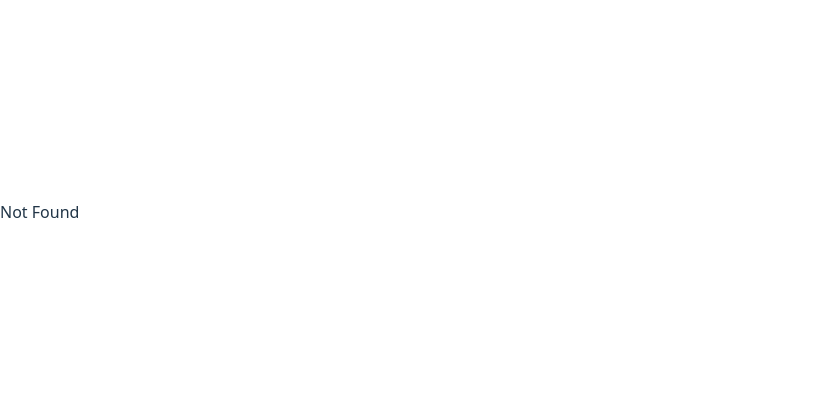
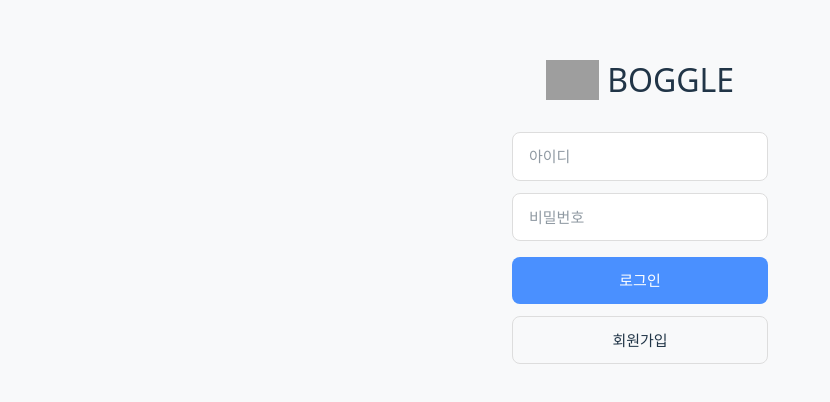
Before and after one commit to gsainfoteam/boggle-fe, a React (Vite) app: page /login in a window 1280 px wide. Shown: the part 188-590 px from the top of the page, without its empty margins (0-830 px from the left). Built offline with nearby package versions, Linux system fonts and the light colour scheme; grey boxes are pictures that could not be loaded.

Commit message:
make login page

```diff
--- a/src/component/Header.jsx
+++ b/src/component/Header.jsx
@@ -1,3 +1,5 @@
+import { useRouter } from "@tanstack/react-router";
+
 const headerStyle = {
   height: 56,
   background: "#fff",
@@ -11,6 +13,8 @@ const headerStyle = {
 };
 
 export default function Header() {
+  const router = useRouter();
+
   return (
     <header style={headerStyle}>
       <img src="/logo.png" alt="logo" style={{ height: 32, marginRight: 8 }} />
@@ -19,7 +23,20 @@ export default function Header() {
         placeholder="검색"
         style={{ flex: 1, maxWidth: 400, marginRight: 16, padding: 6 }}
       />
-      <button style={{ marginLeft: "auto" }}>로그인</button>
+      <button
+        onClick={() => router.navigate({ to: "/login" })}
+        style={{
+          marginLeft: "auto",
+          padding: "6px 16px",
+          borderRadius: 6,
+          border: "1px solid #ddd",
+          background: "#fff",
+          cursor: "pointer",
+          fontSize: 14,
+        }}
+      >
+        로그인
+      </button>
     </header>
   );
 }
--- a/src/routeTree.gen.ts
+++ b/src/routeTree.gen.ts
@@ -12,6 +12,7 @@
 
 import { Route as rootRoute } from './routes/__root'
 import { Route as WriteImport } from './routes/write'
+import { Route as LoginImport } from './routes/login'
 import { Route as IndexImport } from './routes/index'
 
 // Create/Update Routes
@@ -19,6 +20,12 @@ import { Route as IndexImport } from './routes/index'
 const WriteRoute = WriteImport.update({
   id: '/write',
   path: '/write',
+  getParentRoute: () => rootRoute,
+} as any)
+
+const LoginRoute = LoginImport.update({
+  id: '/login',
+  path: '/login',
   getParentRoute: () => rootRoute,
 } as any)
 
@@ -39,6 +46,13 @@ declare module '@tanstack/react-router' {
       preLoaderRoute: typeof IndexImport
       parentRoute: typeof rootRoute
     }
+    '/login': {
+      id: '/login'
+      path: '/login'
+      fullPath: '/login'
+      preLoaderRoute: typeof LoginImport
+      parentRoute: typeof rootRoute
+    }
     '/write': {
       id: '/write'
       path: '/write'
@@ -53,36 +67,41 @@ declare module '@tanstack/react-router' {
 
 export interface FileRoutesByFullPath {
   '/': typeof IndexRoute
+  '/login': typeof LoginRoute
   '/write': typeof WriteRoute
 }
 
 export interface FileRoutesByTo {
   '/': typeof IndexRoute
+  '/login': typeof LoginRoute
   '/write': typeof WriteRoute
 }
 
 export interface FileRoutesById {
   __root__: typeof rootRoute
   '/': typeof IndexRoute
+  '/login': typeof LoginRoute
   '/write': typeof WriteRoute
 }
 
 export interface FileRouteTypes {
   fileRoutesByFullPath: FileRoutesByFullPath
-  fullPaths: '/' | '/write'
+  fullPaths: '/' | '/login' | '/write'
   fileRoutesByTo: FileRoutesByTo
-  to: '/' | '/write'
-  id: '__root__' | '/' | '/write'
+  to: '/' | '/login' | '/write'
+  id: '__root__' | '/' | '/login' | '/write'
   fileRoutesById: FileRoutesById
 }
 
 export interface RootRouteChildren {
   IndexRoute: typeof IndexRoute
+  LoginRoute: typeof LoginRoute
   WriteRoute: typeof WriteRoute
 }
 
 const rootRouteChildren: RootRouteChildren = {
   IndexRoute: IndexRoute,
+  LoginRoute: LoginRoute,
   WriteRoute: WriteRoute,
 }
 
@@ -97,11 +116,15 @@ export const routeTree = rootRoute
       "filePath": "__root.jsx",
       "children": [
         "/",
+        "/login",
         "/write"
       ]
     },
     "/": {
       "filePath": "index.jsx"
+    },
+    "/login": {
+      "filePath": "login.jsx"
     },
     "/write": {
       "filePath": "write.jsx"
--- /dev/null
+++ b/src/routes/login.jsx
@@ -0,0 +1,106 @@
+import { createFileRoute } from "@tanstack/react-router";
+import React from "react";
+
+export const Route = createFileRoute("/login")({
+  component: LoginComponent,
+});
+
+function LoginComponent() {
+  return (
+    <div
+      style={{
+        width: "100vw",
+        height: "100vh",
+        display: "flex",
+        justifyContent: "center",
+        alignItems: "center",
+        background: "#f8f9fa",
+      }}
+    >
+      <div
+        style={{
+          display: "flex",
+          flexDirection: "column",
+          alignItems: "center",
+        }}
+      >
+        <div
+          style={{
+            display: "flex",
+            alignItems: "center",
+            marginBottom: 32,
+          }}
+        >
+          <img
+            src="/logo.png"
+            alt="logo"
+            style={{ height: 40, marginRight: 8 }}
+          />
+          <h1 style={{ fontSize: 32, margin: 0 }}>BOGGLE</h1>
+        </div>
+        <div
+          style={{
+            width: "100%",
+            maxWidth: 360,
+            display: "flex",
+            flexDirection: "column",
+            gap: 12,
+          }}
+        >
+          <input
+            type="text"
+            placeholder="아이디"
+            style={{
+              width: "100%",
+              padding: "12px 16px",
+              fontSize: 15,
+              border: "1px solid #ddd",
+              borderRadius: 8,
+              background: "#fff",
+            }}
+          />
+          <input
+            type="password"
+            placeholder="비밀번호"
+            style={{
+              width: "100%",
+              padding: "12px 16px",
+              fontSize: 15,
+              border: "1px solid #ddd",
+              borderRadius: 8,
+              background: "#fff",
+            }}
+          />
+          <button
+            style={{
+              width: "100%",
+              padding: "12px",
+              fontSize: 15,
+              background: "#4a90ff",
+              color: "#fff",
+              border: "none",
+              borderRadius: 8,
+              cursor: "pointer",
+              marginTop: 4,
+            }}
+          >
+            로그인
+          </button>
+          <button
+            style={{
+              width: "100%",
+              padding: "12px",
+              fontSize: 15,
+              background: "#f8f9fa",
+              border: "1px solid #ddd",
+              borderRadius: 8,
+              cursor: "pointer",
+            }}
+          >
+            회원가입
+          </button>
+        </div>
+      </div>
+    </div>
+  );
+}
```
